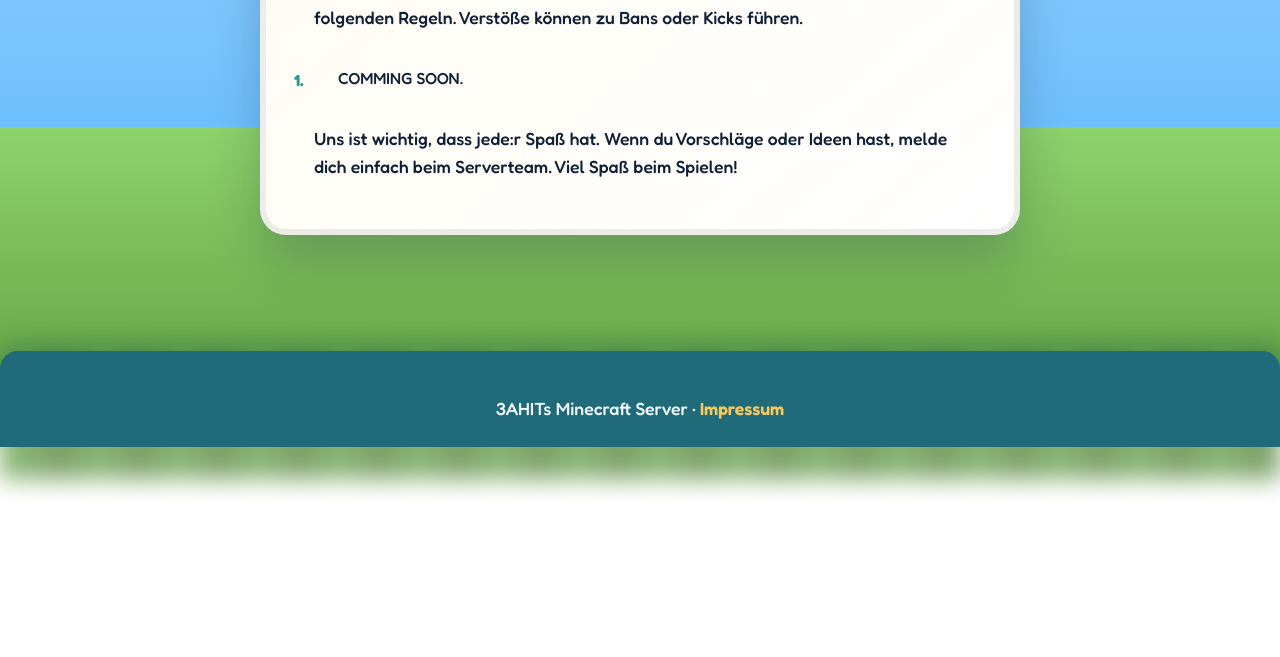
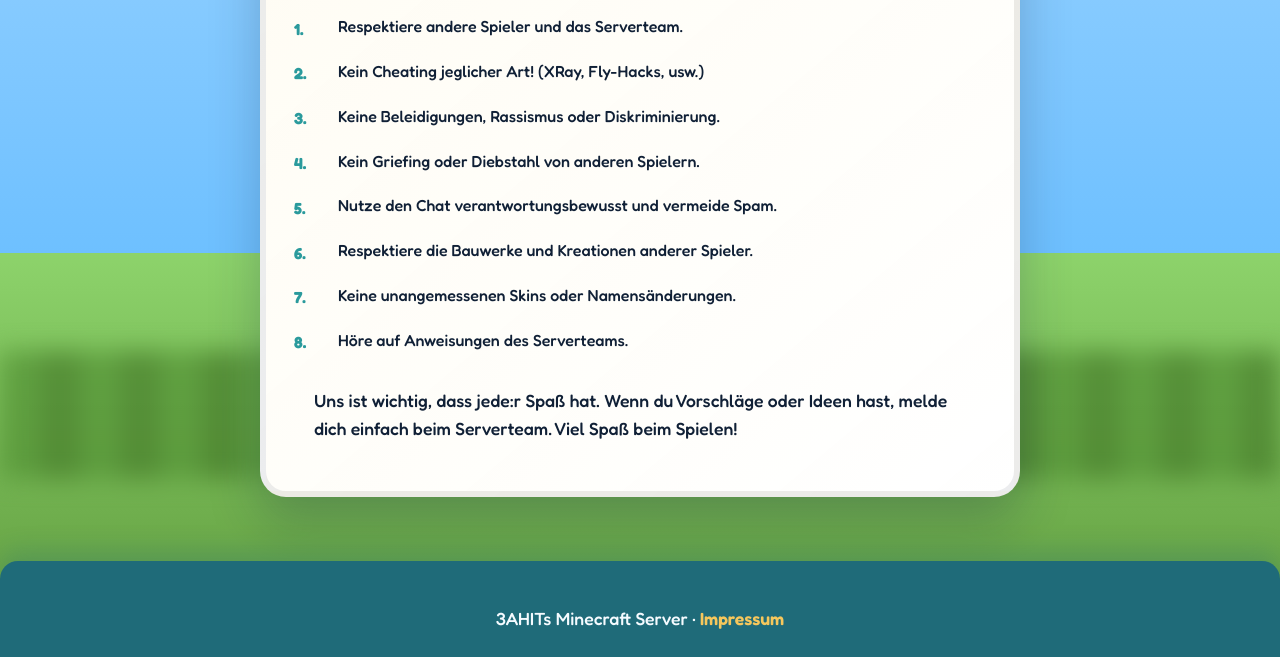
Before and after one commit to Xandll/Klassenserver-site, a plain HTML site: page rules.html in a window 1280 px wide. Shown: the part 353-1010 px from the top of the page. Before the commit the page ends 800 px from the top, so only its background shows below. Drawn offline with Linux system fonts and the light colour scheme.

Commit message:
Made the Server Rules

```diff
--- a/rules.html
+++ b/rules.html
@@ -30,7 +30,14 @@
             <h1>Server-Regeln</h1>
             <p>Damit unser Server ein chilliger Treffpunkt für alle bleibt, haltet euch bitte an die folgenden Regeln. Verstöße können zu Bans oder Kicks führen.</p>
             <ol>
-                <li>COMMING SOON.</li>
+                <li>Respektiere andere Spieler und das Serverteam.</li>
+                <li>Kein Cheating jeglicher Art! (XRay, Fly-Hacks, usw.)</li>
+                <li>Keine Beleidigungen, Rassismus oder Diskriminierung.</li>
+                <li>Kein Griefing oder Diebstahl von anderen Spielern.</li>
+                <li>Nutze den Chat verantwortungsbewusst und vermeide Spam.</li>
+                <li>Respektiere die Bauwerke und Kreationen anderer Spieler.</li>
+                <li>Keine unangemessenen Skins oder Namensänderungen.</li>
+                <li>Höre auf Anweisungen des Serverteams.</li>
             </ol>
             <p>Uns ist wichtig, dass jede:r Spaß hat. Wenn du Vorschläge oder Ideen hast, melde dich einfach beim Serverteam. Viel Spaß beim Spielen!</p>
         </article>
```
